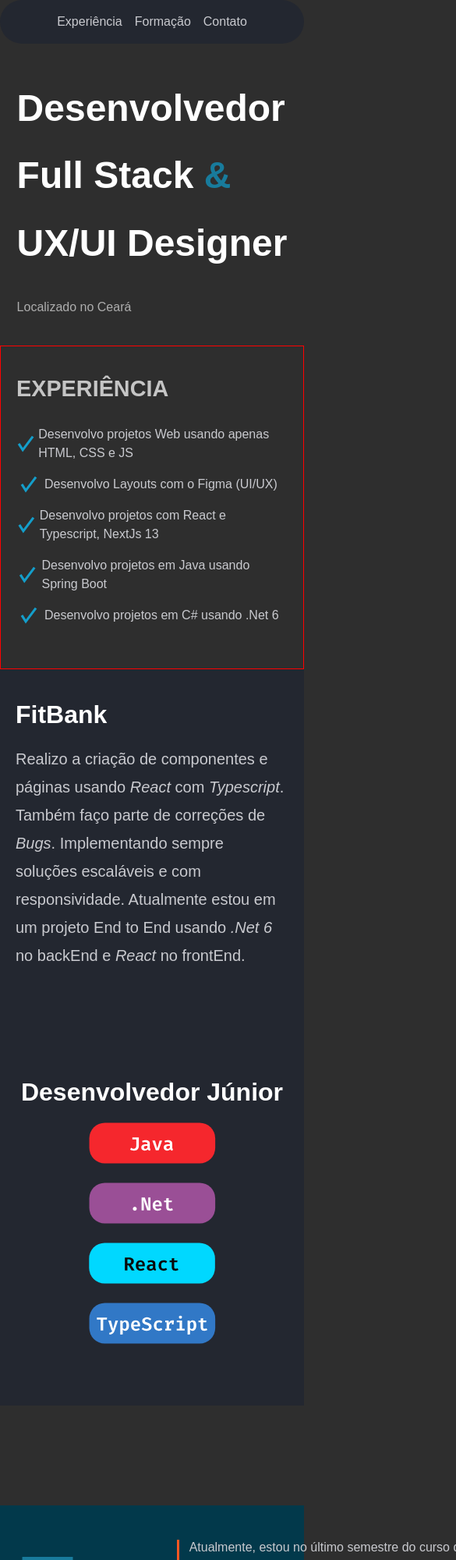
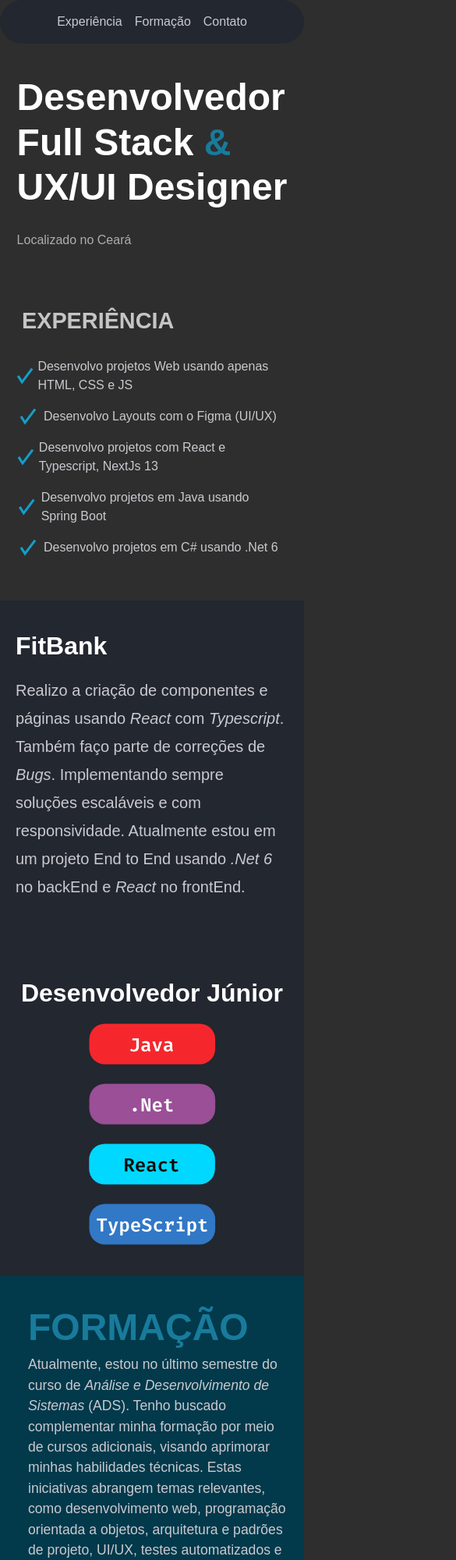
Before and after one commit to owesleymoraes/Portifolio, a plain HTML site: page index.html in a window 390 px wide. Shown: the top 2000 px of the page at 78% size, 585 px wide, since content can reach past the window. Drawn offline with Linux system fonts and the light colour scheme; files whose address does not match are found by name.

Commit message:
feat: implemented responsive formation academic

```diff
--- a/css/competence.css
+++ b/css/competence.css
@@ -40,7 +40,7 @@
 @media (max-width: 900px) {
   .competence {
     grid-template-columns: 1fr;
-    height: 36rem;
+    height: auto;
   }
   .competence h2 {
     font-size: 2rem;
@@ -57,9 +57,11 @@
 }
 
 @media (max-width: 500px) {
+
   .competence {
-    height: 54rem;
+    margin-bottom: 0px;
   }
+
   .tecnologia {
     margin-top: 0px;
     grid-template-columns: 1fr;
--- a/css/experience.css
+++ b/css/experience.css
@@ -52,13 +52,13 @@
   .experiencia {
     grid-template-columns: 1fr;
     gap: 2rem;
-    border: 1px solid red;
   }
 
   .title-experiencia {
     word-break: normal;
     margin-bottom: 0px;
     font-size: 1.8rem;
+    margin-left: 8px;
   }
 
   .experiencia p {
--- a/css/formation.css
+++ b/css/formation.css
@@ -72,3 +72,58 @@
 .course p {
   color: #b0b8bf;
 }
+
+@media (max-width: 1150px) {
+  .formation-container {
+    grid-template-columns: 1fr;
+    height: auto;
+    gap: 1rem;
+  }
+
+  .title-formation {
+    font-size: 5rem;
+    line-height: 1.1;
+    text-transform: uppercase;
+    word-break: normal;
+    margin-bottom: 1rem;
+  }
+
+  .text-formation {
+    font-size: 1.4rem;
+    line-height: 1.5;
+  }
+
+  .text-formation ::before {
+    display: none;
+  }
+
+  .container-course {
+    display: flex;
+    justify-content: space-around;
+  }
+}
+
+@media (max-width: 600px) {
+.formation {
+  margin-top: 0rem;
+}
+
+  .formation-container {
+    gap: 0.5rem;
+  }
+
+  .title-formation {
+    font-size: 3rem;
+    margin-left: 1rem;
+    margin-bottom: 0rem;
+  }
+
+  .text-formation {
+    font-size: 1.1rem;
+    line-height: 1.5;
+  }
+  .container-course {
+    flex-direction: column;
+    align-items: center;
+  }
+}
--- a/css/introducao.css
+++ b/css/introducao.css
@@ -53,7 +53,7 @@
 
   .introducao h1 {
     font-size: 3rem;
-    line-height: 1.8;
+    line-height: 1.2;
   }
 
   .introducao p {
```
Also changed, not shown: 1 other file.
